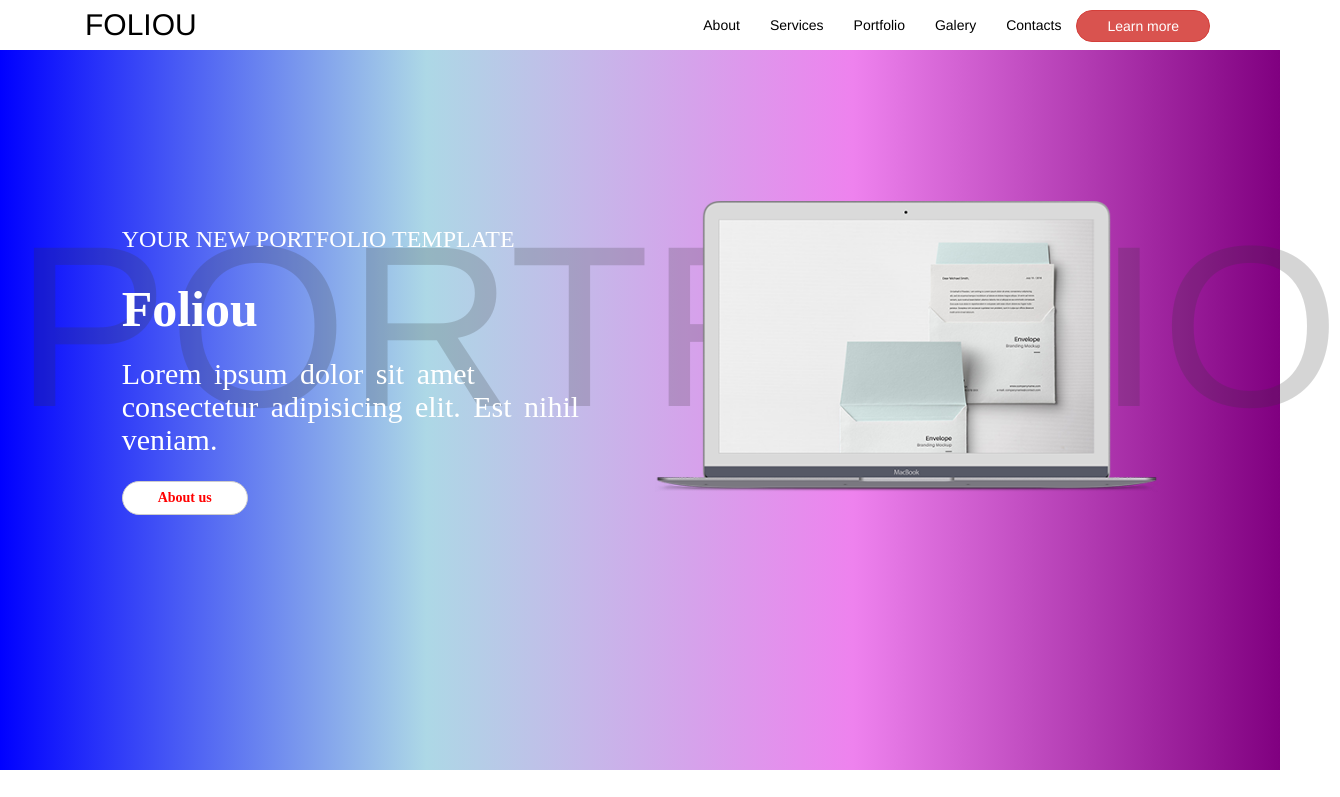
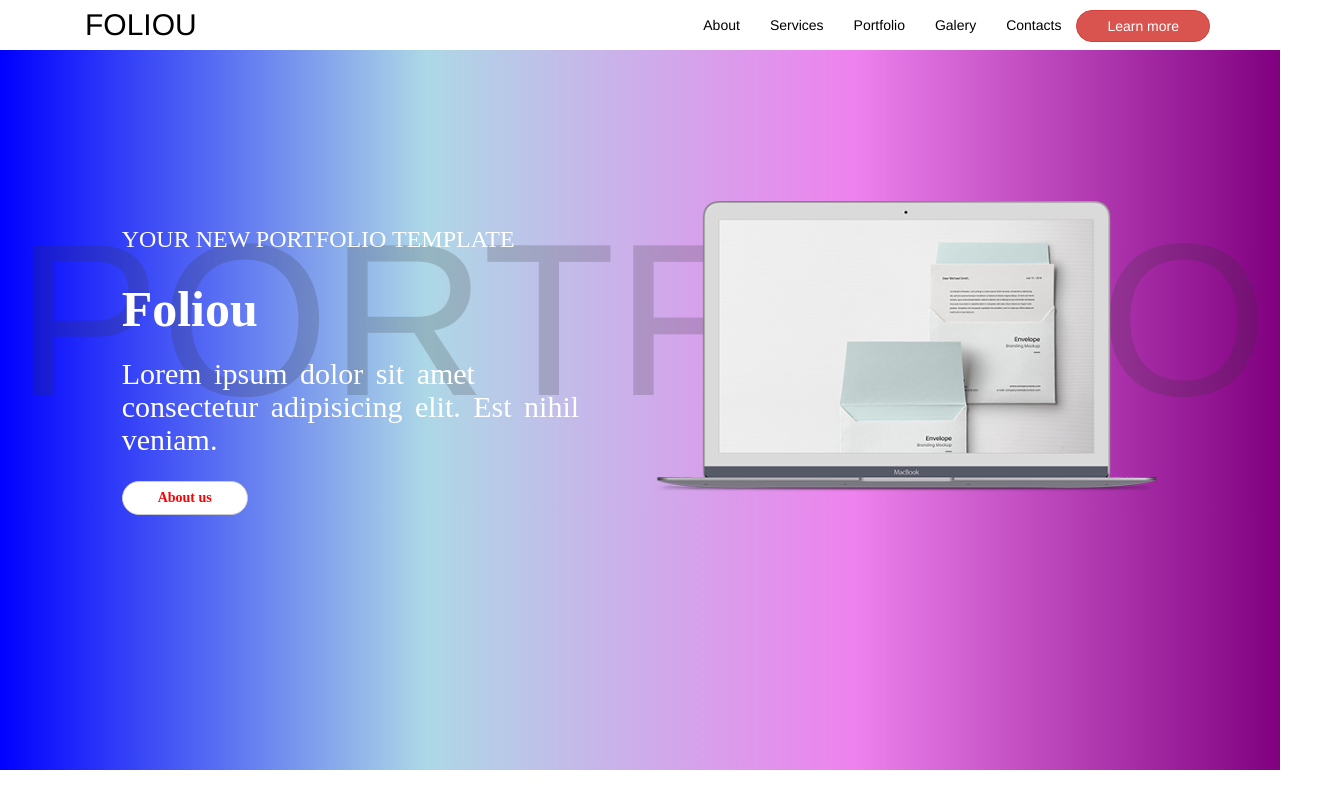
Before and after one commit to Rosik1997Stefan/GrupnaVezba, a plain HTML site: page index.html in a window 1280 px wide. Shown: the top 797 px of the page, 1340 px wide, since content can reach past the window. Drawn offline with nearby package versions, Linux system fonts and the light colour scheme.

Commit message:
Size on h1 solved

```diff
--- a/style.css
+++ b/style.css
@@ -5,7 +5,7 @@
 	position: relative;
 }
 .size{
-	font-size: 23rem;
+	font-size: 17vw;
 	position: absolute;
 	top: 130px;
 	opacity: 0.2;
```
